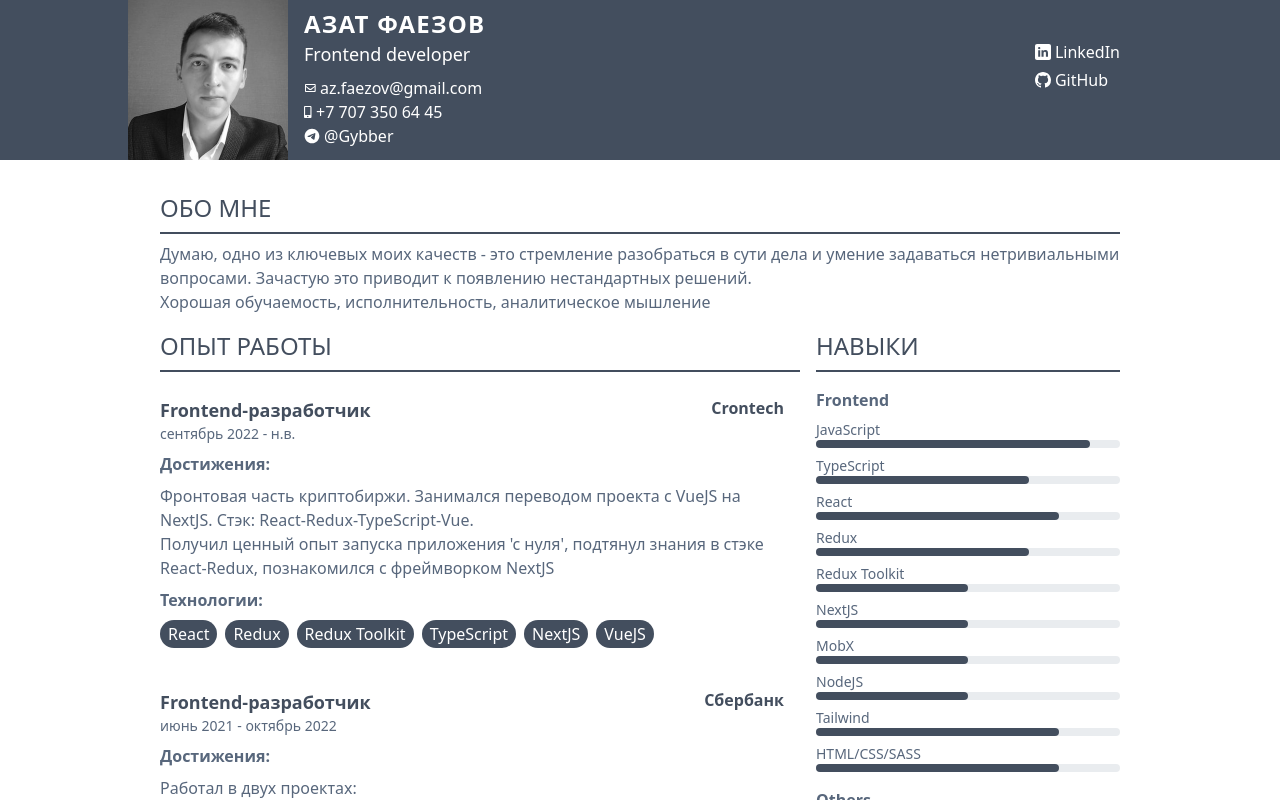
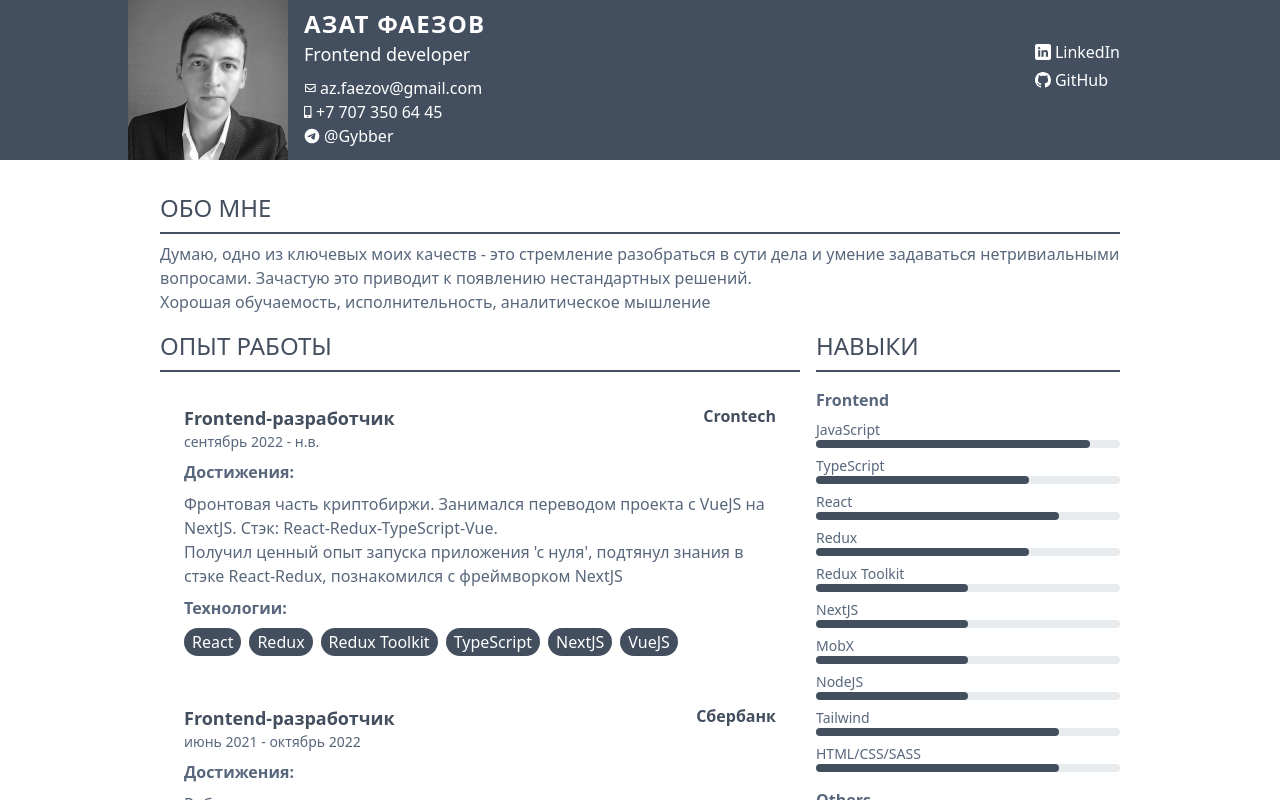
Before and after one commit to gybber-dev/cv, a React (Create React App) app: page / in a window 1280 px wide. Shown: the top 800 px of the page. Built offline with nearby package versions, Linux system fonts and the light colour scheme.

Commit message:
skill progress was added

```diff
--- a/package.json
+++ b/package.json
@@ -4,6 +4,7 @@
   "version": "0.1.0",
   "private": true,
   "dependencies": {
+    "classnames": "^2.3.2",
     "node-sass": "^7.0.3",
     "nodemon": "^2.0.20",
     "react": "^18.2.0",
--- a/src/App.js
+++ b/src/App.js
@@ -1,5 +1,5 @@
 import './App.scss';
-import React from 'react';
+import React, { useState } from 'react';
 import u from './data';
 import mailIcon from './assets/envelope-icon.svg';
 import avatar from './assets/avatar.jpg';
@@ -16,6 +16,8 @@ import EduBlock from './components/EduBlock';
 import ListBlock from './components/ListBlock';
 
 const App = () => {
+  const [activeJob, setActiveJob] = useState(null);
+
   return (
     <div className='h-screen'>
       <header className='bg-back h-[160px] min-w-max'>
@@ -67,17 +69,20 @@ const App = () => {
         </div>
         <InfoBlock title={u.experience.title[u.lang]}>
           {u.experience.content[u.lang].map((job, index) => (
-            <JobBlock
-              key={index}
-              lang={u.lang}
-              {...job}
-            />))
+            <div key={index} onClick={() => setActiveJob(prevState => prevState?.company === job.company ? null : job)}>
+              <JobBlock
+                isActive={activeJob?.company === job.company}
+                lang={u.lang}
+                {...job}
+              />
+            </div>
+          ))
           }
         </InfoBlock>
         <div className='md:pl-4'>
           {u.skills.content[u.lang] && <InfoBlock title={u.skills.title[u.lang]}>
             {u.skills.content[u.lang].map(skill => (
-              <SkillBlock key={skill.title} {...skill} />
+              <SkillBlock key={skill.title} {...skill} progress={activeJob?.progress} />
             ))}
           </InfoBlock>}
           {u.edu.content[u.lang] && <InfoBlock title={u.edu.title[u.lang]}>
--- a/src/components/JobBlock/index.jsx
+++ b/src/components/JobBlock/index.jsx
@@ -1,4 +1,5 @@
 import React from 'react';
+import classNames from 'classnames';
 
 const titles = {
   achievements: {
@@ -16,6 +17,7 @@ const titles = {
 };
 
 const JobBlock = ({
+  isActive,
   position,
   company,
   from,
@@ -25,7 +27,7 @@ const JobBlock = ({
   lang,
   portfolio = null,
 }) => (
-  <section className='p-4 pl-0 pb-6'>
+  <section className={classNames('transition-colors ease-in-out delay-100 p-6 pb-6 cursor-pointer rounded-2xl', { 'bg-amber-300/50 hover:bg-amber-300/50': isActive, ' hover:bg-amber-300/20': !isActive })}>
     <div className='flex justify-between font-bold text-back'>
       <div className='text-lg'>{position}</div>
       <div>{company}</div>
--- a/src/components/SkillBlock/index.jsx
+++ b/src/components/SkillBlock/index.jsx
@@ -1,23 +1,28 @@
 import React from 'react';
+import classNames from 'classnames';
 
 const SkillBlock = ({
-  title, type, items
+  title, type, items, progress,
 }) => (
   <div>
     <div className='subtitle mt-4 pt-2'>{title}</div>
-    {items && <div className={type === 'other' ? 'flex flex-wrap' : ''}>
+    {items && <div className={classNames({ 'flex flex-wrap': type === 'other' })}>
       {items.map((item, index) => {
+        const skillUp = progress?.find(skill => skill.name === item.name);
+
         if (type === 'base') {
           return (
             <div key={index} className='mb-2 text-sm'>
               <div>{item.name}</div>
               <div className='relative w-full h-2 bg-shade rounded'>
-                <div className={'absolute h-full bg-back rounded'} style={{width: `${item.value}%`}} />
+                <div className='absolute h-full bg-back rounded' style={{width: `${item.value}%`}} />
+                <div className='absolute h-full rounded bg-amber-300/80 transition-[width] ease-in-out duration-500 '
+                  style={{ width: `${skillUp?.value || 0}%`, right: `${100 - item.value}%`}}/>
               </div>
             </div>);
         }
         return (<div key={index} className='mr-1 mb-1 last:ml-0 px-2 bg-shade rounded '>
-          {item}
+          {item.name}
         </div>);
       })}
     </div>}
--- a/src/data.js
+++ b/src/data.js
@@ -52,6 +52,40 @@ const data = {
             <p>Получил ценный опыт запуска приложения &apos;с нуля&apos;, подтянул знания в стэке React-Redux, познакомился с фреймворком NextJS</p>
           </>),
           tags: ['React', 'Redux', 'Redux Toolkit', 'TypeScript', 'NextJS', 'VueJS'],
+          progress: [
+            {
+              name: 'JavaScript',
+              value: 5,
+            },
+            {
+              name: 'TypeScript',
+              value: 10,
+            },
+            {
+              name: 'React',
+              value: 5,
+            },
+            {
+              name: 'Redux',
+              value: 10,
+            },
+            {
+              name: 'Redux Toolkit',
+              value: 10,
+            },
+            {
+              name: 'NextJS',
+              value: 50,
+            },
+            {
+              name: 'Tailwind',
+              value: 80,
+            },
+            {
+              name: 'HTML/CSS/SASS',
+              value: 10,
+            },
+          ],
         },
         {
           position: 'Frontend-разработчик',
@@ -67,6 +101,40 @@ const data = {
 
           </>),
           tags: ['React', 'Redux', 'Redux Toolkit', 'TypeScript', 'MobX', 'Ajile/Jira'],
+          progress: [
+            {
+              name: 'JavaScript',
+              value: 50,
+            },
+            {
+              name: 'TypeScript',
+              value: 60,
+            },
+            {
+              name: 'React',
+              value: 75,
+            },
+            {
+              name: 'Redux',
+              value: 60,
+            },
+            {
+              name: 'Redux Toolkit',
+              value: 40,
+            },
+            {
+              name: 'MobX',
+              value: 50,
+            },
+            {
+              name: 'NodeJS',
+              value: 50,
+            },
+            {
+              name: 'HTML/CSS/SASS',
+              value: 50,
+            },
+          ],
         },
         {
           position: 'Оператор группы ввода данных',
@@ -75,6 +143,16 @@ const data = {
           to: 'август 2020',
           achievements: 'Занимался заполнением каталогов товаров для платформ Яндекс.Маркет и Беру. Во время работы писал скрипты на JavaScript, которые автоматизировали значительную часть рутинной работы операторов.',
           tags: ['JavaScript', 'Headless', 'Parsers'],
+          progress: [
+            {
+              name: 'JavaScript',
+              value: 35,
+            },
+            {
+              name: 'HTML/CSS/SASS',
+              value: 20,
+            },
+          ],
           portfolio: 'https://github.com/gybber-dev/JavaScript-projects/tree/master/JS',
         },
       ],
@@ -138,14 +216,14 @@ const data = {
           title: 'Others',
           type: 'other',
           items: [
-            'Git',
-            'Linux',
-            'Python',
-            'SQL',
-            'Docker/Docker-compose',
-            'Headless',
-            'Telegram bots',
-            'Ajile'
+            { name: 'Git' },
+            { name: 'Linux' },
+            { name: 'Python' },
+            { name: 'SQL' },
+            { name: 'Docker/Docker-compose' },
+            { name: 'Headless' },
+            { name: 'Telegram bots' },
+            { name: 'Ajile' },
           ]
         }
       ],
```
Also changed, not shown: 1 other file (tests, documents, lock files or other folders).
